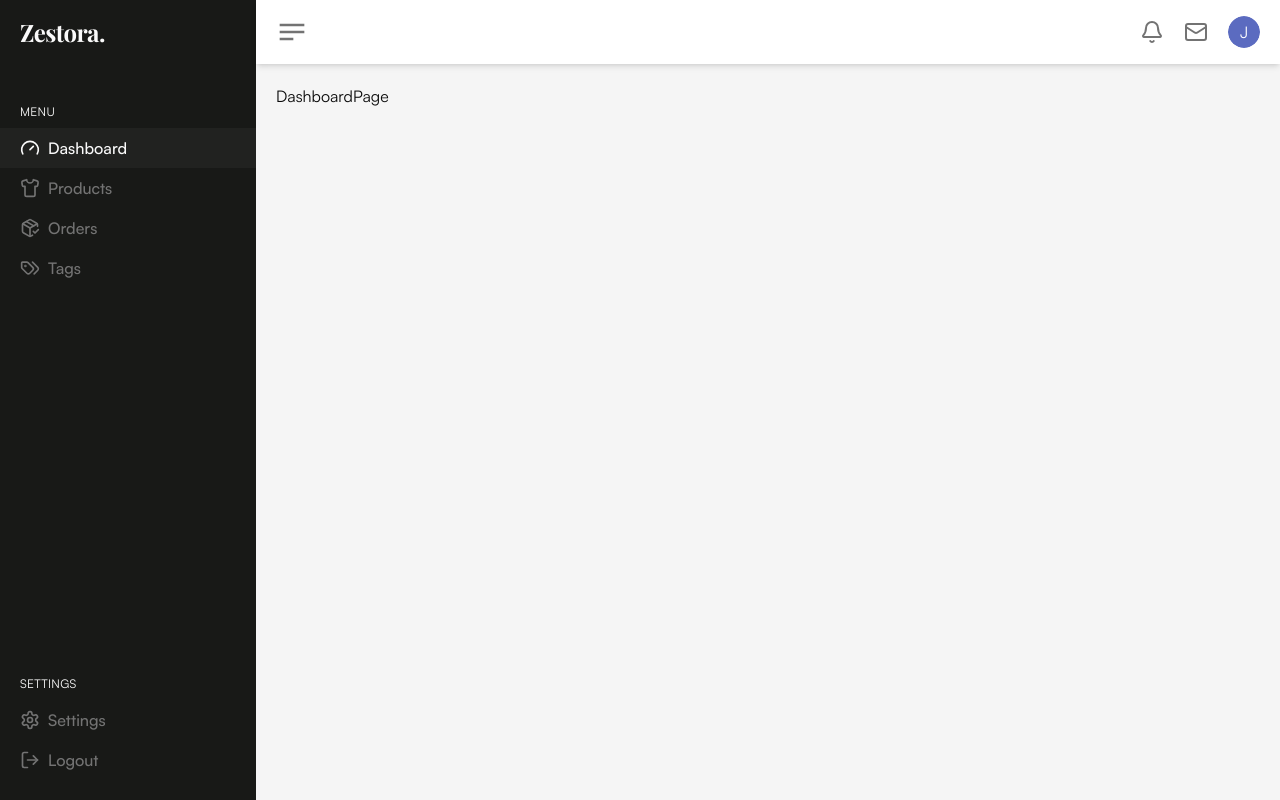
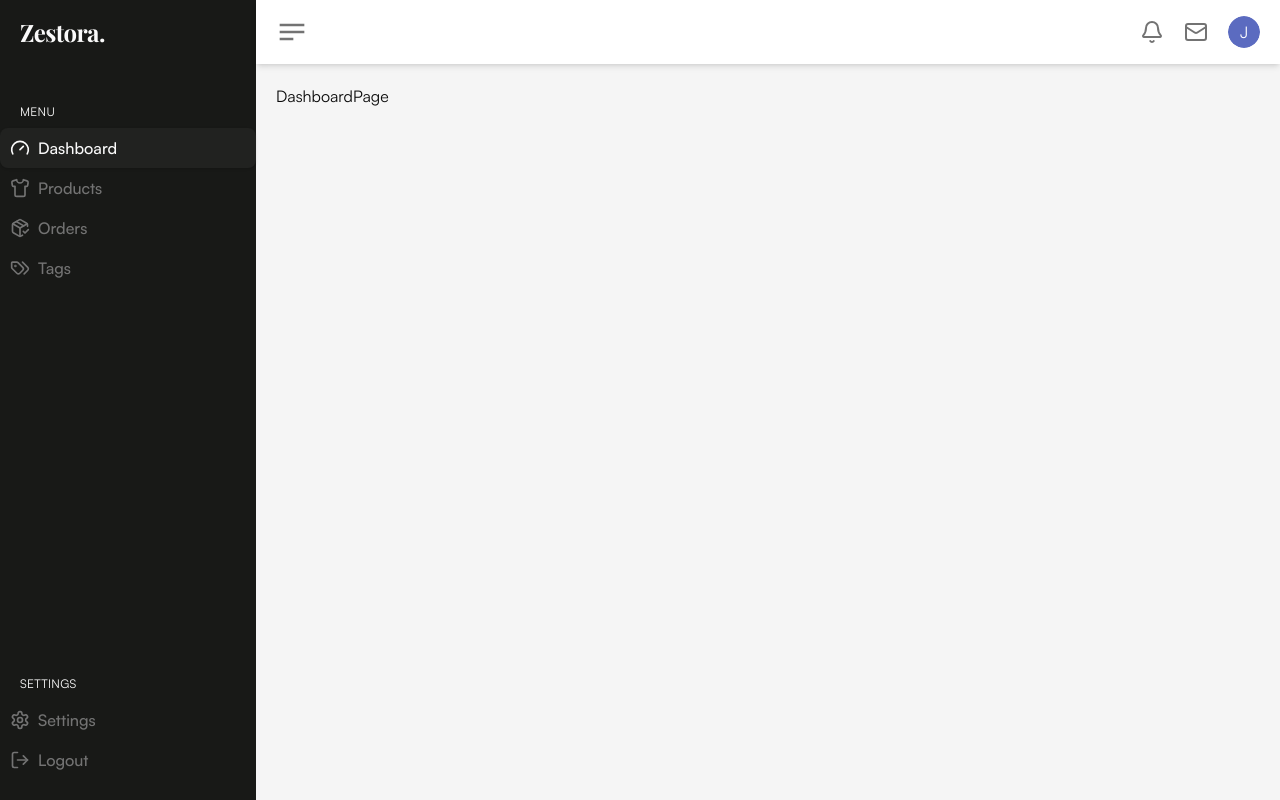
Before and after one commit to loqman1235/zestora, a Next.js app: page /dashboard in a window 1280 px wide. Built offline with nearby package versions, Linux system fonts and the light colour scheme; no server answers.

Commit message:
Refactor SidebarLink component styles for improved visual consistency and hover effects

```diff
--- a/app/(dashboard)/_components/sidebar-link.tsx
+++ b/app/(dashboard)/_components/sidebar-link.tsx
@@ -24,9 +24,9 @@ export const SidebarLink = ({
     <li>
       <Link
         className={cn(
-          "text-muted-foreground flex items-center px-5 py-2 transition hover:bg-[var(--dashboard-sidebar-hover-bg)] hover:text-[var(--dashboard-sidebar-fg)]",
+          "text-muted-foreground flex items-center rounded-md px-2.5 py-2 transition hover:bg-[var(--dashboard-sidebar-hover-bg)] hover:text-[var(--dashboard-sidebar-fg)] hover:shadow-sm",
           isActive &&
-            "!bg-[var(--dashboard-sidebar-hover-bg)] text-[var(--dashboard-sidebar-fg)]",
+            "!bg-[var(--dashboard-sidebar-hover-bg)] text-[var(--dashboard-sidebar-fg)] shadow-sm",
           className,
         )}
         href={href}
```
